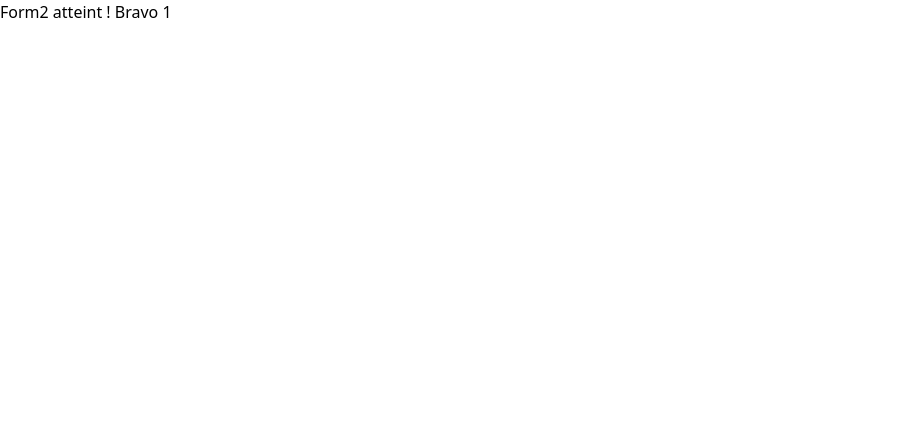
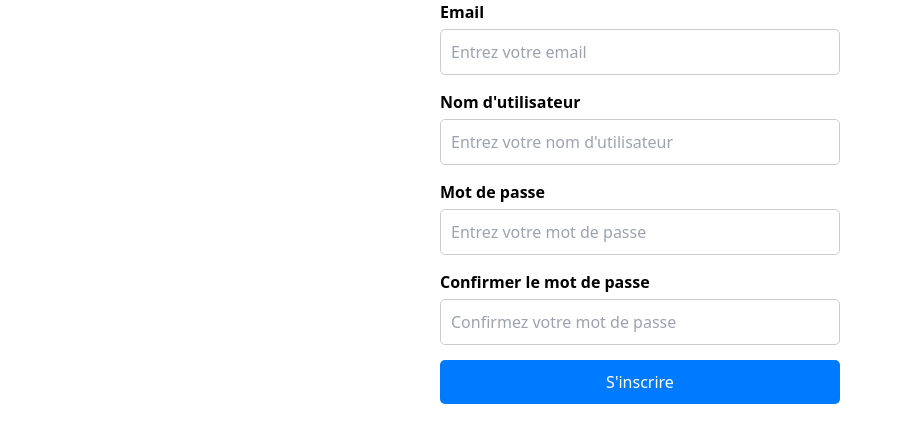
Before and after one commit to OthmaneB-Pro/Form_Challenge, a React (Create React App) app: page /form2/1 in a window 1280 px wide. Shown: the top 442 px of the page, without its empty margins (0-902 px from the left). Built offline with nearby package versions, Linux system fonts and the light colour scheme.

Commit message:
✨ Login2 : Add fake form to form2

```diff
--- a/src/components/pages/login/Form2.tsx
+++ b/src/components/pages/login/Form2.tsx
@@ -1,8 +1,124 @@
-import { useParams } from "react-router-dom"
+import { useForm } from 'react-hook-form';
+import * as yup from 'yup';
+import { yupResolver } from '@hookform/resolvers/yup';
+import styled from 'styled-components';
 
-export default function Form2() {
-    const {username} = useParams()
+const schema = yup.object().shape({
+  email: yup
+    .string()
+    .email("L'adresse e-mail n'est pas valide")
+    .required("L'e-mail est requis"),
+  username: yup
+    .string()
+    .min(3, 'Le nom d’utilisateur doit contenir au moins 3 caractères')
+    .max(20, 'Le nom d’utilisateur ne doit pas dépasser 20 caractères')
+    .required('Le nom d’utilisateur est requis'),
+  password: yup
+    .string()
+    .min(8, 'Le mot de passe doit contenir au moins 8 caractères')
+    .required('Le mot de passe est requis'),
+  confirmPassword: yup
+    .string()
+    .oneOf([yup.ref('password')], 'Les mots de passe doivent correspondre')
+    .required('Veuillez confirmer votre mot de passe'),
+});
+
+interface IFormInputs {
+  email: string;
+  username: string;
+  password: string;
+  confirmPassword: string;
+}
+
+
+export default function SignUpForm() {
+  const { register, handleSubmit, formState: { errors, isSubmitting } } = useForm<IFormInputs>({
+    resolver: yupResolver(schema),
+  });
+
+  const onSubmit = (data: IFormInputs) => {
+    console.log(data);
+  };
+
   return (
-    <div>Form2 atteint ! Bravo {username}</div>
-  )
-}
+    <FormStyled onSubmit={handleSubmit(onSubmit)}>
+      <label htmlFor="email">Email</label>
+      <input
+        id="email"
+        type="email"
+        {...register('email')}
+        placeholder="Entrez votre email"
+      />
+      {errors.email && <p className="error">{errors.email.message}</p>}
+
+      <label htmlFor="username">Nom d'utilisateur</label>
+      <input
+        id="username"
+        type="text"
+        {...register('username')}
+        placeholder="Entrez votre nom d'utilisateur"
+      />
+      {errors.username && <p className="error">{errors.username.message}</p>}
+
+      <label htmlFor="password">Mot de passe</label>
+      <input
+        id="password"
+        type="password"
+        {...register('password')}
+        placeholder="Entrez votre mot de passe"
+      />
+      {errors.password && <p className="error">{errors.password.message}</p>}
+
+      <label htmlFor="confirmPassword">Confirmer le mot de passe</label>
+      <input
+        id="confirmPassword"
+        type="password"
+        {...register('confirmPassword')}
+        placeholder="Confirmez votre mot de passe"
+      />
+      {errors.confirmPassword && <p className="error">{errors.confirmPassword.message}</p>}
+
+      <button type="submit" disabled={isSubmitting}>S'inscrire</button>
+    </FormStyled>
+  );
+};
+
+const FormStyled = styled.form`
+  display: flex;
+  flex-direction: column;
+  max-width: 400px;
+  margin: 0 auto;
+
+  label {
+    margin-bottom: 5px;
+    font-weight: bold;
+  }
+
+  input {
+    margin-bottom: 15px;
+    padding: 10px;
+    border: 1px solid #ccc;
+    border-radius: 5px;
+    font-size: 16px;
+  }
+
+  .error {
+    color: red;
+    font-size: 14px;
+    margin-bottom: 15px;
+  }
+
+  button {
+    padding: 10px;
+    background-color: #007bff;
+    color: white;
+    border: none;
+    border-radius: 5px;
+    cursor: pointer;
+  }
+
+  button:disabled {
+    background-color: #ccc;
+    cursor: not-allowed;
+  }
+`;
```
